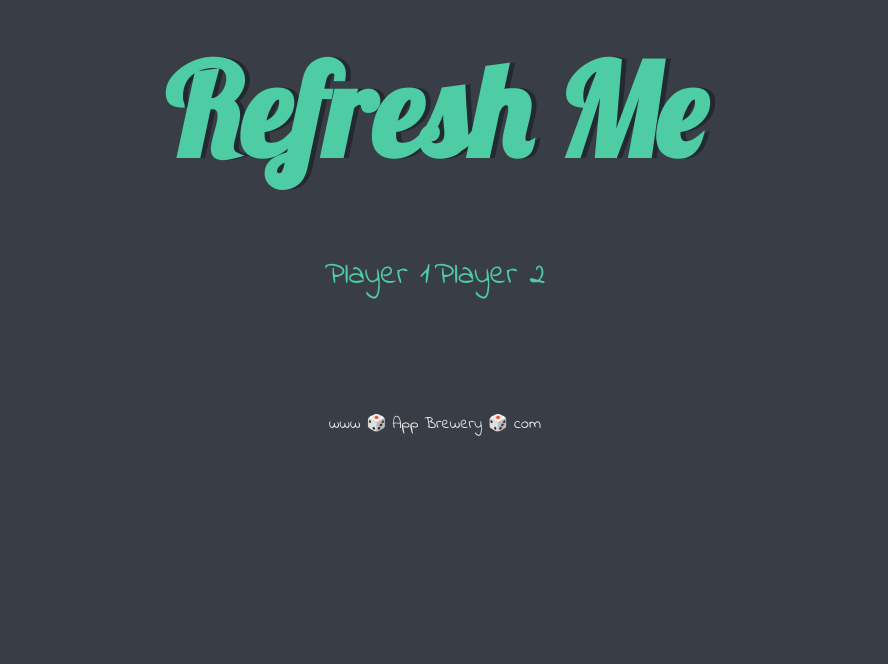
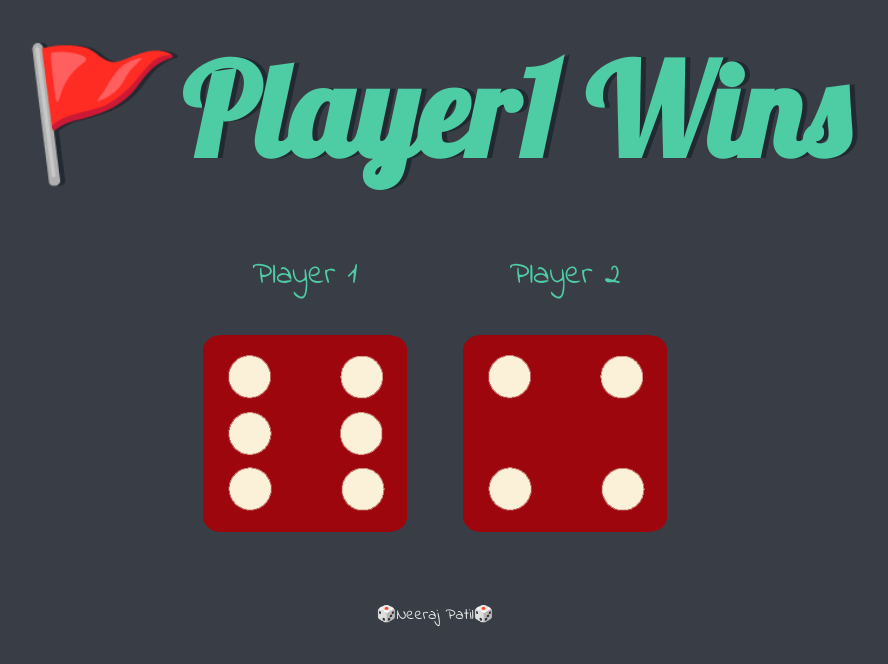
Before and after one commit to Neeraj2212/Simple-Dice-Game, a plain HTML site: page dicee.html in a window 1280 px wide. Shown: the whole page, without its empty margins (205-1093 px from the left). Drawn offline with Linux system fonts and the light colour scheme.

Commit message:
working web

```diff
--- a/dicee.html
+++ b/dicee.html
@@ -1,33 +1,32 @@
 <!DOCTYPE html>
 <html lang="en" dir="ltr">
 	<head>
-    <meta charset="utf-8">
+		<meta charset="utf-8" />
 		<title>Dicee</title>
-    <link rel="stylesheet" href="styles.css">
-    <link href="https://fonts.googleapis.com/css?family=Indie+Flower|Lobster" rel="stylesheet">
-
+		<link rel="stylesheet" href="styles.css" />
+		<link
+			href="https://fonts.googleapis.com/css?family=Indie+Flower|Lobster"
+			rel="stylesheet"
+		/>
 	</head>
 	<body>
-
 		<div class="container">
 			<h1>Refresh Me</h1>
 
 			<div class="dice">
 				<p>Player 1</p>
-        <img class="img1" src="">
+				<img class="img1" src="images/dice6.png" />
 			</div>
 
 			<div class="dice">
 				<p>Player 2</p>
-        <img class="img2" src="">
+				<img class="img2" src="images/dice6.png" />
 			</div>
-
 		</div>
-
-
+		<script src="main.js"></script>
 	</body>
 
 	<footer>
-    www 🎲 App Brewery 🎲 com
+		🎲Neeraj Patil🎲
 	</footer>
 </html>
--- /dev/null
+++ b/main.js
@@ -0,0 +1,21 @@
+var num1 = Math.random();
+num1 = Math.floor(num1 * 6) + 1;
+
+var num2 = Math.random();
+num2 = Math.floor(num2 * 6) + 1;
+
+document
+	.querySelector('.img1')
+	.setAttribute('src', 'images/dice' + String(num1) + '.png');
+
+document
+	.querySelector('.img2')
+	.setAttribute('src', 'images/dice' + String(num2) + '.png');
+
+if (num1 === num2) {
+	document.querySelector('h1').innerHTML = '🚩Draw🚩';
+} else if (num1 >= num2) {
+	document.querySelector('h1').innerHTML = '🚩Player1 Wins';
+} else {
+	document.querySelector('h1').innerHTML = 'Player2 Wins🚩';
+}
```
Lines whose indentation alone changed are shown as unchanged.
